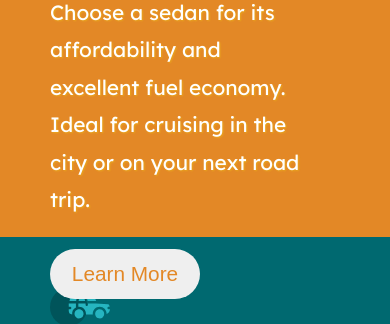
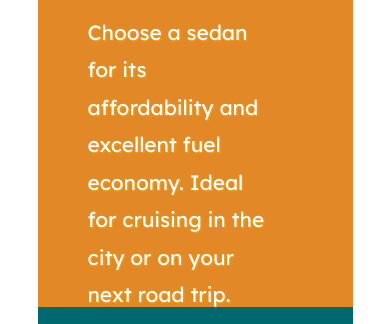
Before and after one commit to JOJOK63/frontend_mentor_3_column_preview_card_component, a plain HTML site: page index.html in a window 390 px wide. Shown: the part 213-537 px from the top of the page. Drawn offline with Linux system fonts and the light colour scheme.

Commit message:
modification mobile

```diff
--- a/style.css
+++ b/style.css
@@ -18,11 +18,13 @@
 body {
   font-size: 15px;
   font-family: var(--Big-Shoulders-Display);
+  margin: 20px;
 }
 
 .card {
-  width: 100%;
-  height: 450px;
+  width: 90%;
+  margin: auto;
+  height: 500px;
   padding: 20px 50px;
   background-color: var(--Bright-orange);
   color: white;
```
